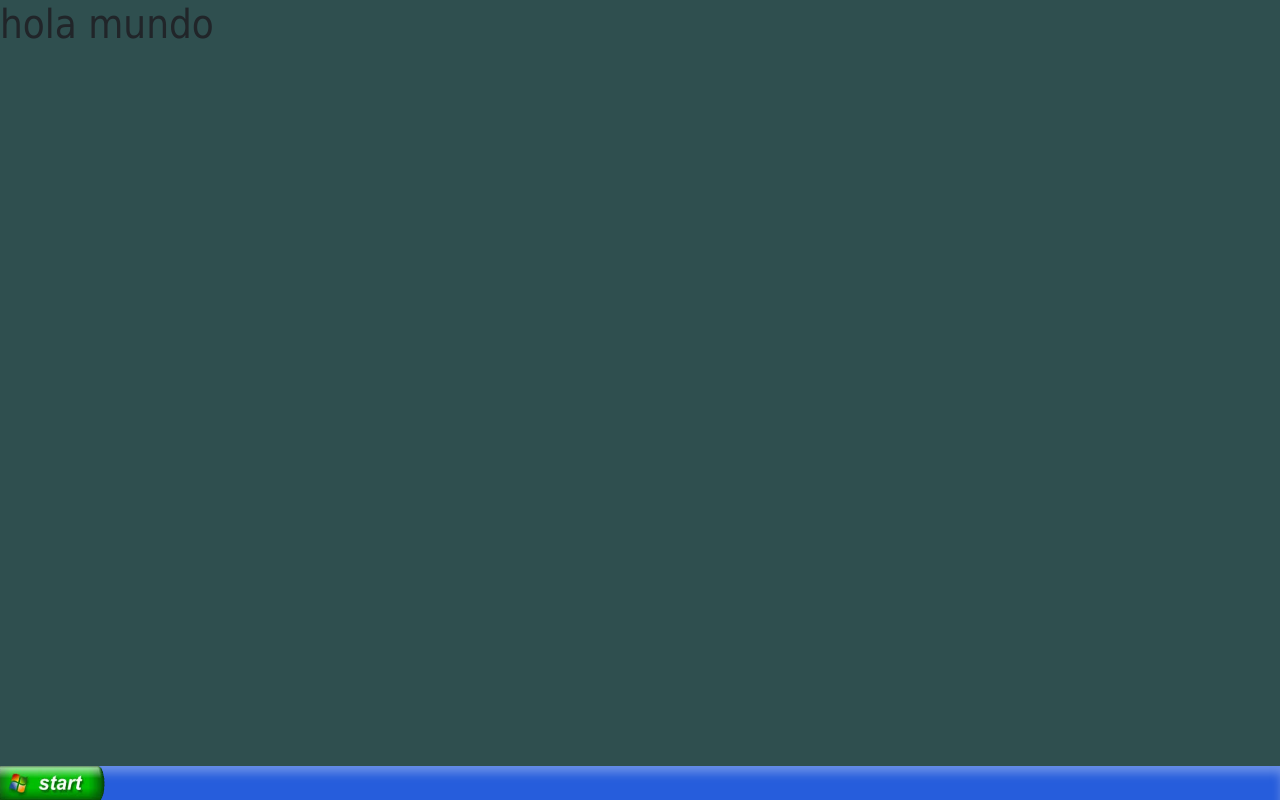
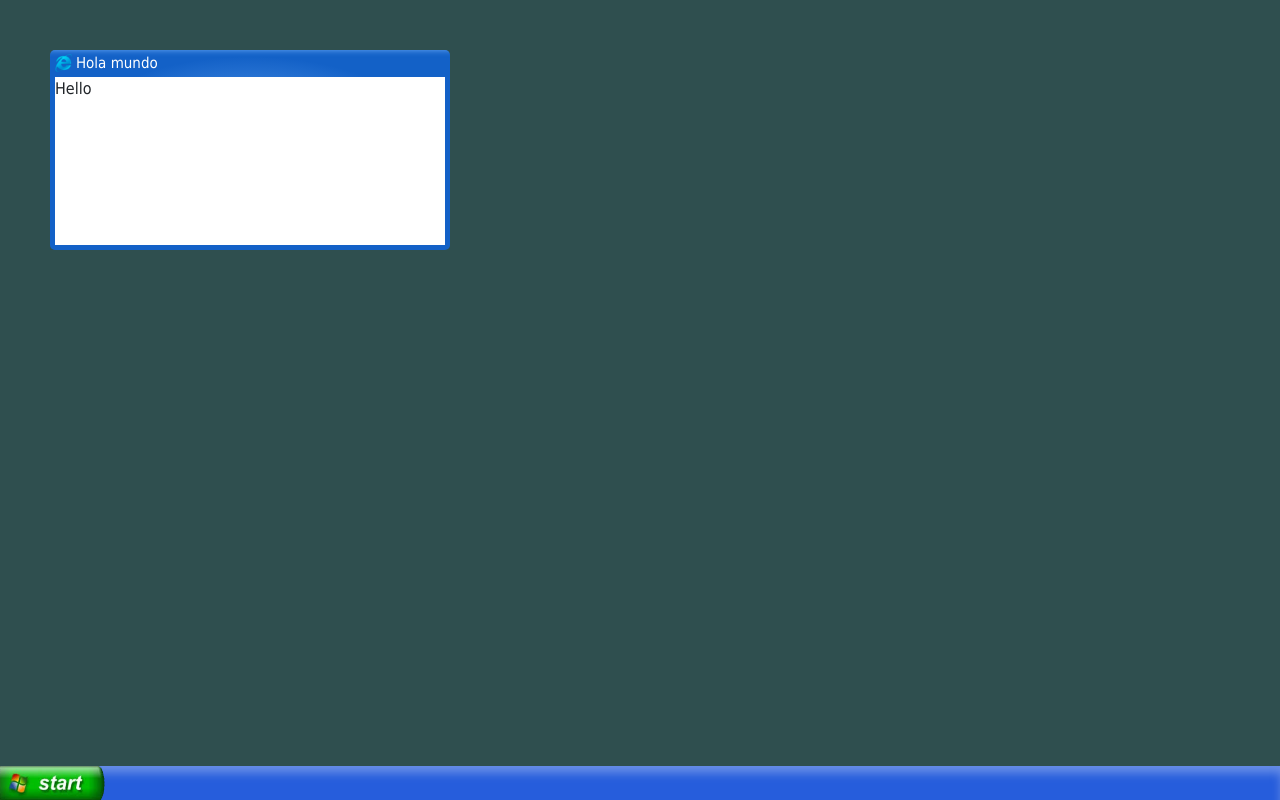
Before and after one commit to alhazacod/windowsxphtmltemplate, a plain HTML site: page index.html in a window 1280 px wide. Drawn offline with nearby package versions, Linux system fonts and the light colour scheme.

Commit message:
creating windows

```diff
--- /dev/null
+++ b/css/window.css
@@ -0,0 +1,38 @@
+.window{
+    top: 50px;
+    left: 50px;
+    width: 400px;
+    height: 200px;
+    position: absolute;
+
+    background: rgba(107,172,247,1);
+    background: -moz-radial-gradient(center, ellipse cover, rgba(107,172,247,1) 0%, rgba(107,172,247,1) 0%, rgba(19,97,199,1) 66%, rgba(19,97,199,1) 100%);
+    background: -webkit-gradient(radial, center center, 0px, center center, 100%, color-stop(0%, rgba(107,172,247,1)), color-stop(0%, rgba(107,172,247,1)), color-stop(66%, rgba(19,97,199,1)), color-stop(100%, rgba(19,97,199,1)));
+    background: -webkit-radial-gradient(center, ellipse cover, rgba(107,172,247,1) 0%, rgba(107,172,247,1) 0%, rgba(19,97,199,1) 66%, rgba(19,97,199,1) 100%);
+    background: -o-radial-gradient(center, ellipse cover, rgba(107,172,247,1) 0%, rgba(107,172,247,1) 0%, rgba(19,97,199,1) 66%, rgba(19,97,199,1) 100%);
+    background: -ms-radial-gradient(center, ellipse cover, rgba(107,172,247,1) 0%, rgba(107,172,247,1) 0%, rgba(19,97,199,1) 66%, rgba(19,97,199,1) 100%);
+    background: radial-gradient(ellipse at center, rgba(107,172,247,1) 0%, rgba(107,172,247,1) 0%, rgba(19,97,199,1) 66%, rgba(19,97,199,1) 100%);
+    filter: progid:DXImageTransform.Microsoft.gradient( startColorstr='#6bacf7', endColorstr='#1361c7', GradientType=1 );
+
+    -webkit-box-shadow: inset 0px 17px 6px -17px rgba(107,172,247,1);
+    box-shadow: inset 0px 17px 6px -17px rgba(107,172,247,1);
+    border-radius: 5px;
+    padding: 5px;
+    padding-top: 0px;
+}
+.window>.title{
+    color: white;
+    width: 100%;
+    height: 13%;
+    font-size: 15px;
+    margin-top: 2px;
+}
+.window>.title>.img{
+    height: 70%;
+    margin-top: -2px;
+}
+.window>.content{
+    width: 100%;
+    height: 86%;
+    background-color: white;
+}
--- a/index.html
+++ b/index.html
@@ -7,6 +7,7 @@
     <title>windows ui</title>
     <link rel="stylesheet" href="css/styles.css">
     <link rel="stylesheet" href="css/dropup.css">
+    <link rel="stylesheet" href="css/window.css">
     <link rel="stylesheet" href="https://stackpath.bootstrapcdn.com/bootstrap/4.3.1/css/bootstrap.min.css" integrity="sha384-ggOyR0iXCbMQv3Xipma34MD+dH/1fQ784/j6cY/iJTQUOhcWr7x9JvoRxT2MZw1T" crossorigin="anonymous">
 
 </head>
@@ -54,9 +55,17 @@
             </div>
         </div>
     </nav>
-    <div class="bg">
-        <h1>hola mundo</h1>
+
+    <div class="bg desktop">
+        <div id="window" class="window">
+            <div class="title" id="title"><img class="img" src="public/Internet_Explorer_6_logo.png" alt=""> Hola mundo</div>
+            <div class="content">
+                Hello
+            </div>
+        </div>
     </div>
+
     <script src="js/dropup.js"></script>
+    <script src="js/window.js"></script>
 </body>
 </html>
--- /dev/null
+++ b/js/window.js
@@ -0,0 +1,8 @@
+windoww = document.getElementById("window")
+window.addEventListener('click', function(e){
+    if(e.target.id=="title"){
+        console.log(e.pageX + "," + e.pageY);
+        windoww.css("left", e.pageX);
+        windoww.css("top", e.pageY);
+    }
+});
```
